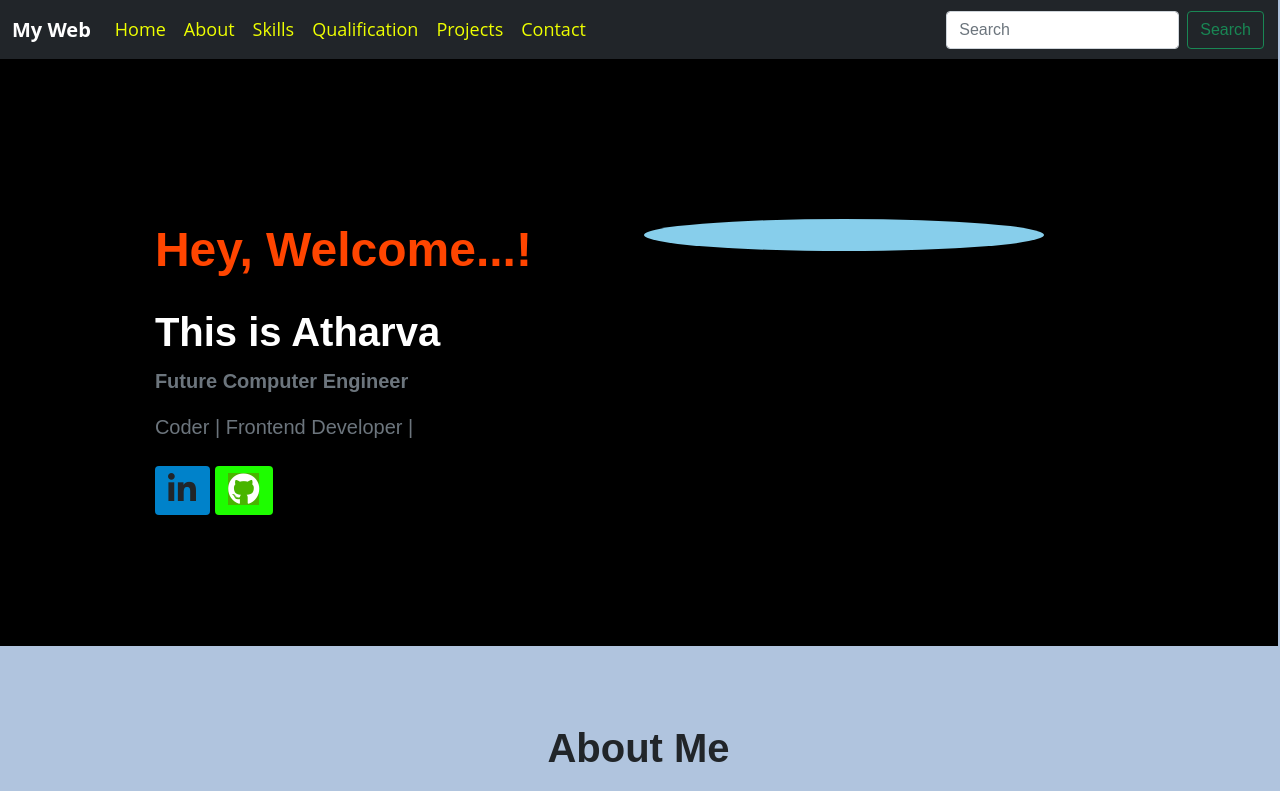
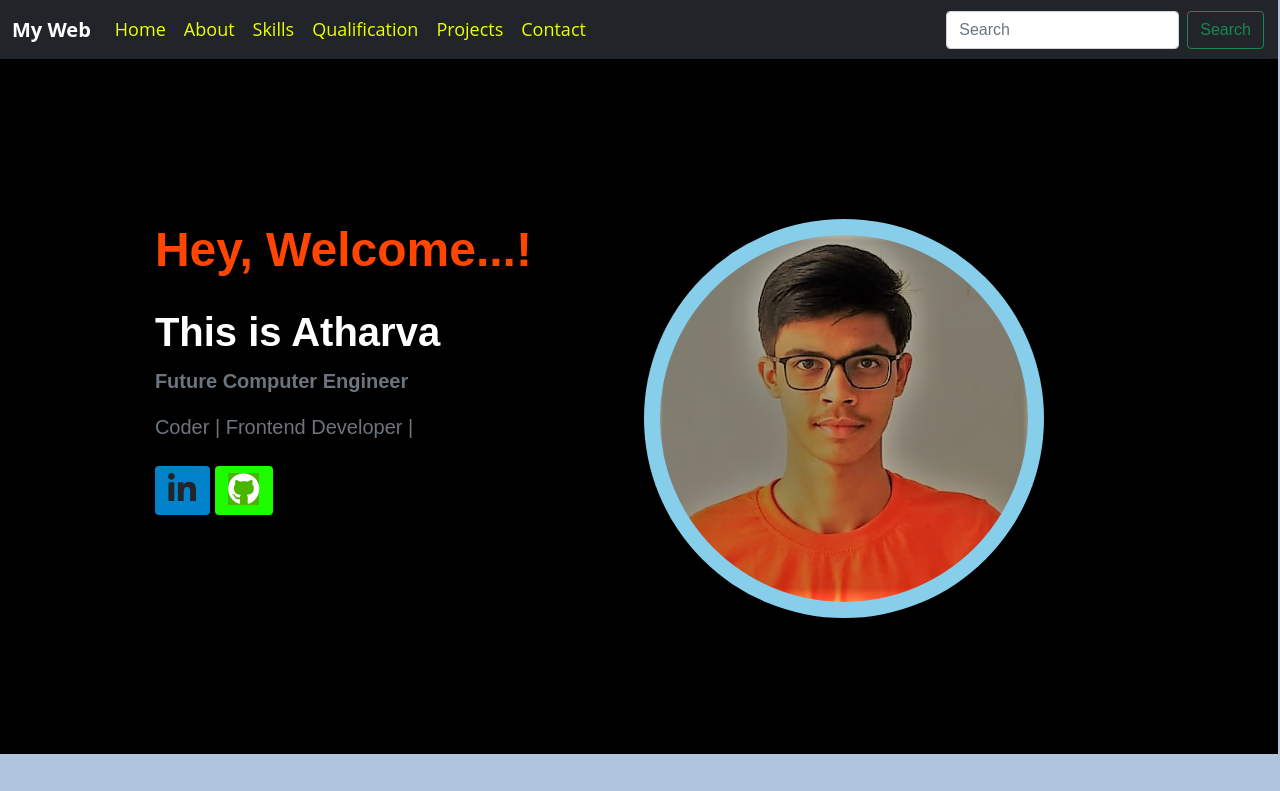
Before and after one commit to AtharvaSangit/AtharvaSangit.github.io, a plain HTML site: page index.html in a window 1280 px wide. Shown: the top 791 px of the page. Drawn offline with nearby package versions, Linux system fonts and the light colour scheme; files whose address does not match are found by name.

Commit message:
Update index.html

```diff
--- a/index.html
+++ b/index.html
@@ -82,7 +82,7 @@
         </div>
     </div>
     <div class="col mt-4">
-      <img src="/myhomepic1 (3).jpeg" alt="" class="bg-0 p-3 img-fluid" style="display: block; width: 400px; margin: 5px;  border-radius: 50%; background-color: skyblue;">
+      <img src="AtharvaSangit.github.io/images/myhomepic1 (3).jpeg"  alt="" class="bg-0 p-3 img-fluid" style="display: block; width: 400px; margin: 5px;  border-radius: 50%; background-color: skyblue;">
     </div>
   </div>
 </header>
```
